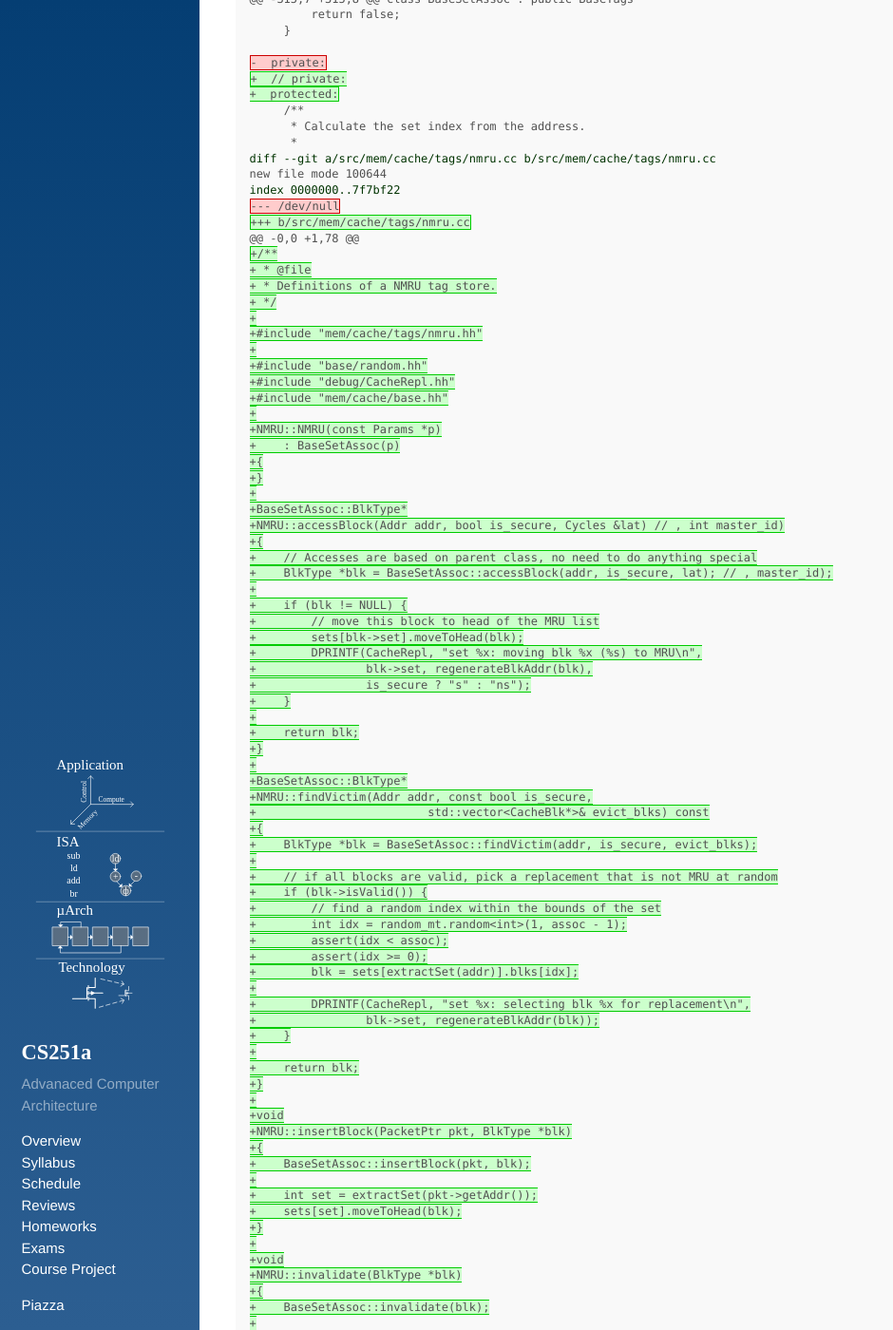
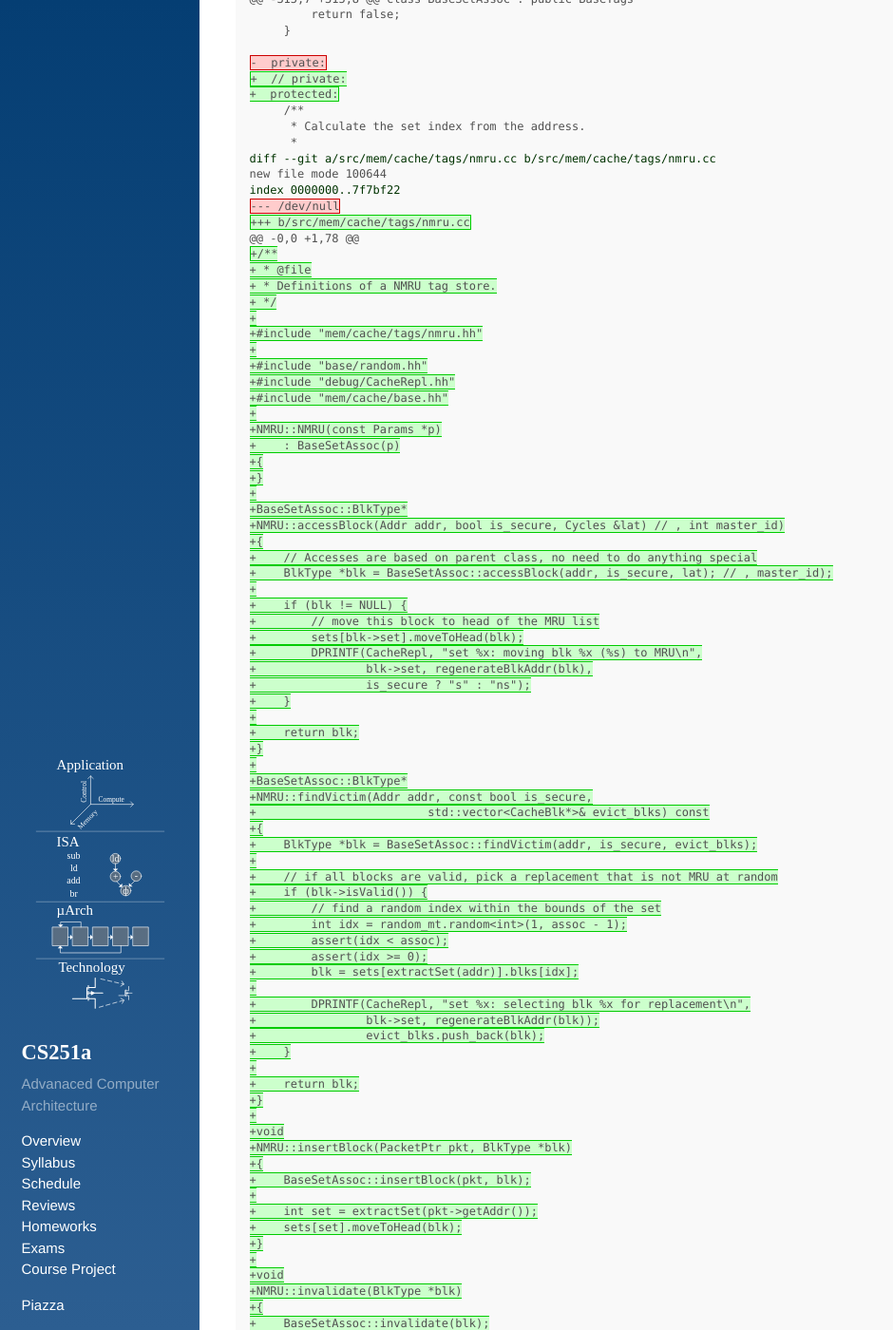
Before and after one commit to PolyArch/cs259, a Jekyll site: the page built from hws/nmru-patch.md, in a window 1280 px wide and 1400 px high, scrolled down 944 px. Shown: the whole window at 95% size, without its empty margins (0-940 px from the left). Built offline with Jekyll 4.4.1, drawn with Linux system fonts in a browser that asks for light colours; some of the changed text lies outside the part shown.

Commit message:
fixed error in nmru code

```diff
--- a/hws/nmru-patch.md
+++ b/hws/nmru-patch.md
@@ -117,6 +117,7 @@ index 0000000..7f7bf22
 +
 +        DPRINTF(CacheRepl, "set %x: selecting blk %x for replacement\n",
 +                blk->set, regenerateBlkAddr(blk));
++		 evict_blks.push_back(blk);
 +    }
 +
 +    return blk;
```
Also changed, not shown: hws/nmru-tut.md (+2 -0 lines).
